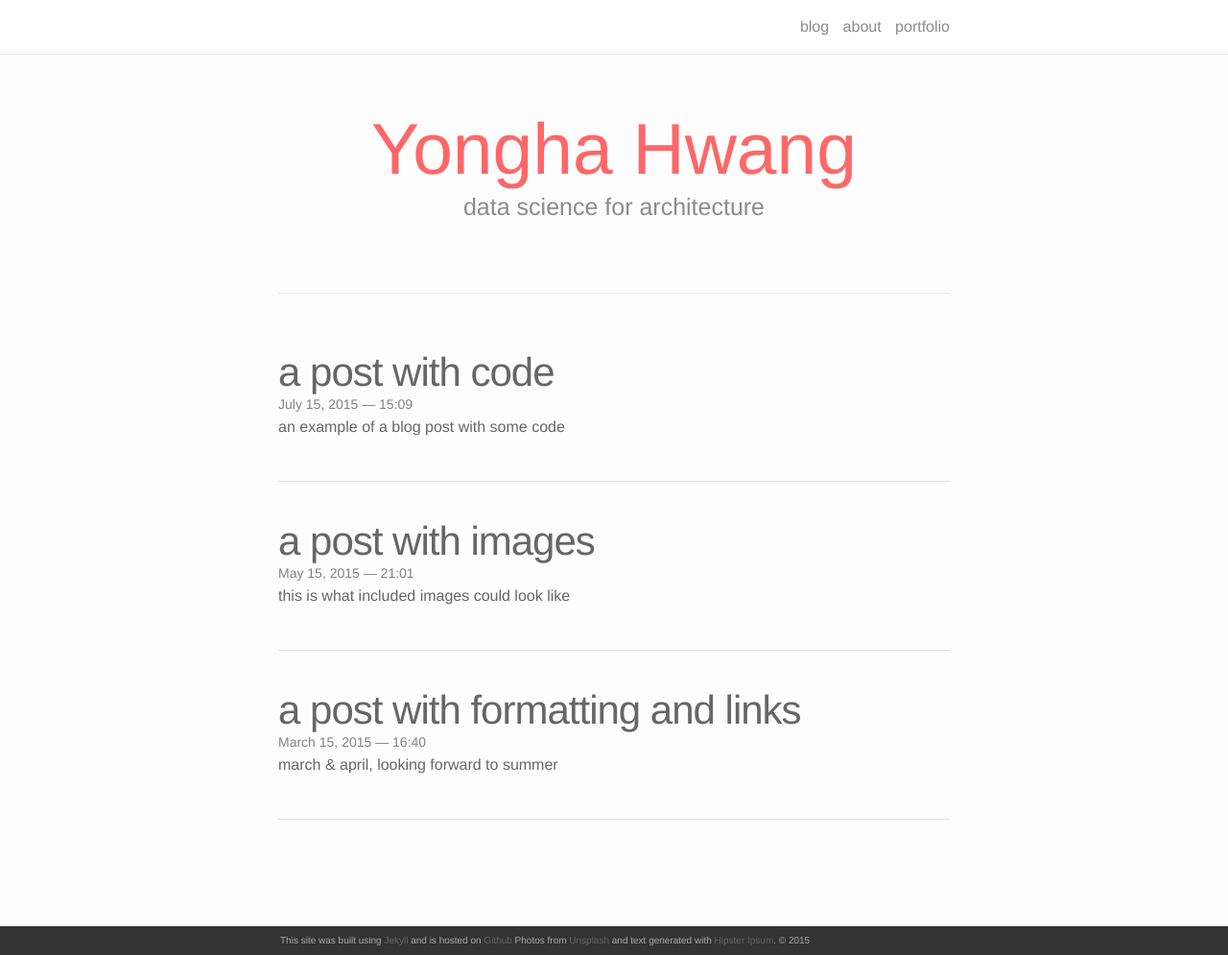
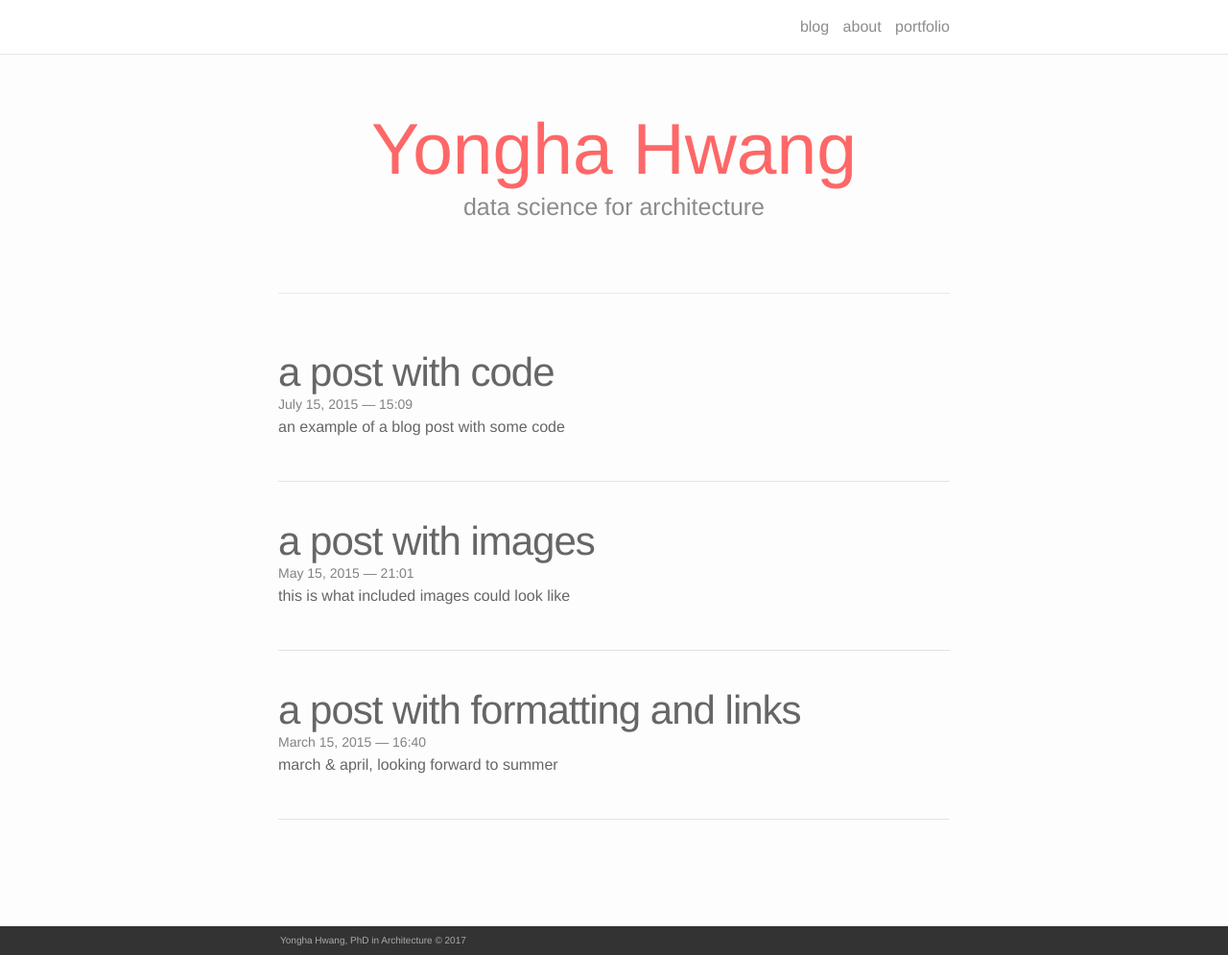
Before and after one commit to yonghah/yonghah2.github.io, a Jekyll site: the page built from index.html, in a window 1280 px wide and 995 px high. Shown: the whole window at 96% size. Built offline with Jekyll 4.4.1, drawn with Linux system fonts in a browser that asks for light colours; nearby versions of some CDN libraries; the list of posts is cut into pages by our own code.

Commit message:
simplified

```diff
--- a/_includes/footer.html
+++ b/_includes/footer.html
@@ -1,7 +1,7 @@
 <footer class="site-footer">
 
   <div class="wrapper">
-  	<p>This site was built using <a href="http://jekyllrb.com" target="_blank">Jekyll</a> and is hosted on <a href="https://github.com" target="_blank">Github</a> Photos from <a href="https://unsplash.com" target="_blank">Unsplash</a> and text generated with <a href="http://hipsum.co" target="_blank">Hipster Ipsum</a>. &#169; 2015</p>
+    <p> Yongha Hwang, PhD in Architecture  &#169; 2017</p>
   </div>
 
 </footer>
```
